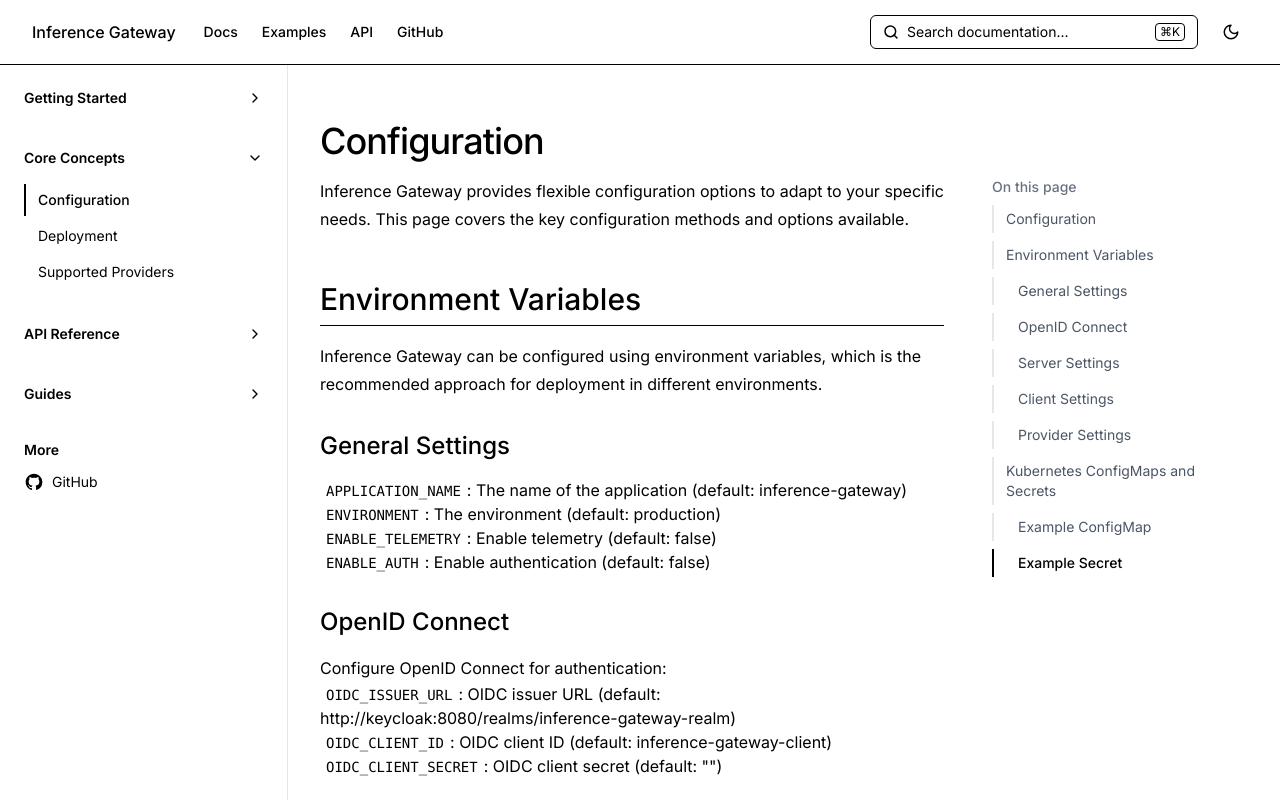
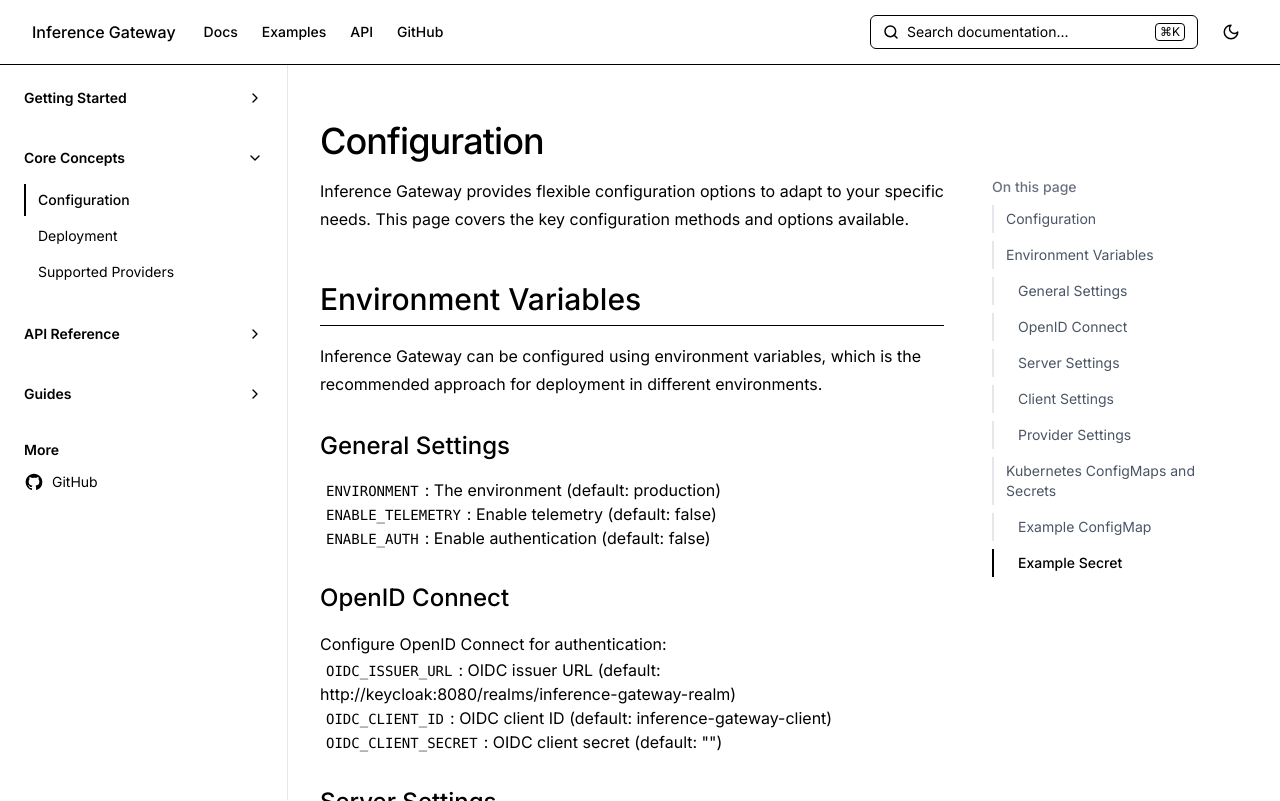
Before and after one commit to inference-gateway/docs, a Next.js app: page /configuration in a window 1280 px wide. Built offline with nearby package versions, Linux system fonts and the light colour scheme.

Commit message:
fix: Remove APPLICATION_NAME from configuration settings
Signed-off-by: Eden Reich <eden.reich@gmail.com>

```diff
--- a/markdown/configuration.mdx
+++ b/markdown/configuration.mdx
@@ -11,7 +11,6 @@
 
 ### General Settings
 
-- `APPLICATION_NAME`: The name of the application (default: inference-gateway)
 - `ENVIRONMENT`: The environment (default: production)
 - `ENABLE_TELEMETRY`: Enable telemetry (default: false)
 - `ENABLE_AUTH`: Enable authentication (default: false)
@@ -75,7 +74,6 @@
 metadata:
   name: inference-gateway-config
 data:
-  APPLICATION_NAME: "inference-gateway"
   ENVIRONMENT: "production"
   ENABLE_TELEMETRY: "false"
   SERVER_HOST: "0.0.0.0"
```
